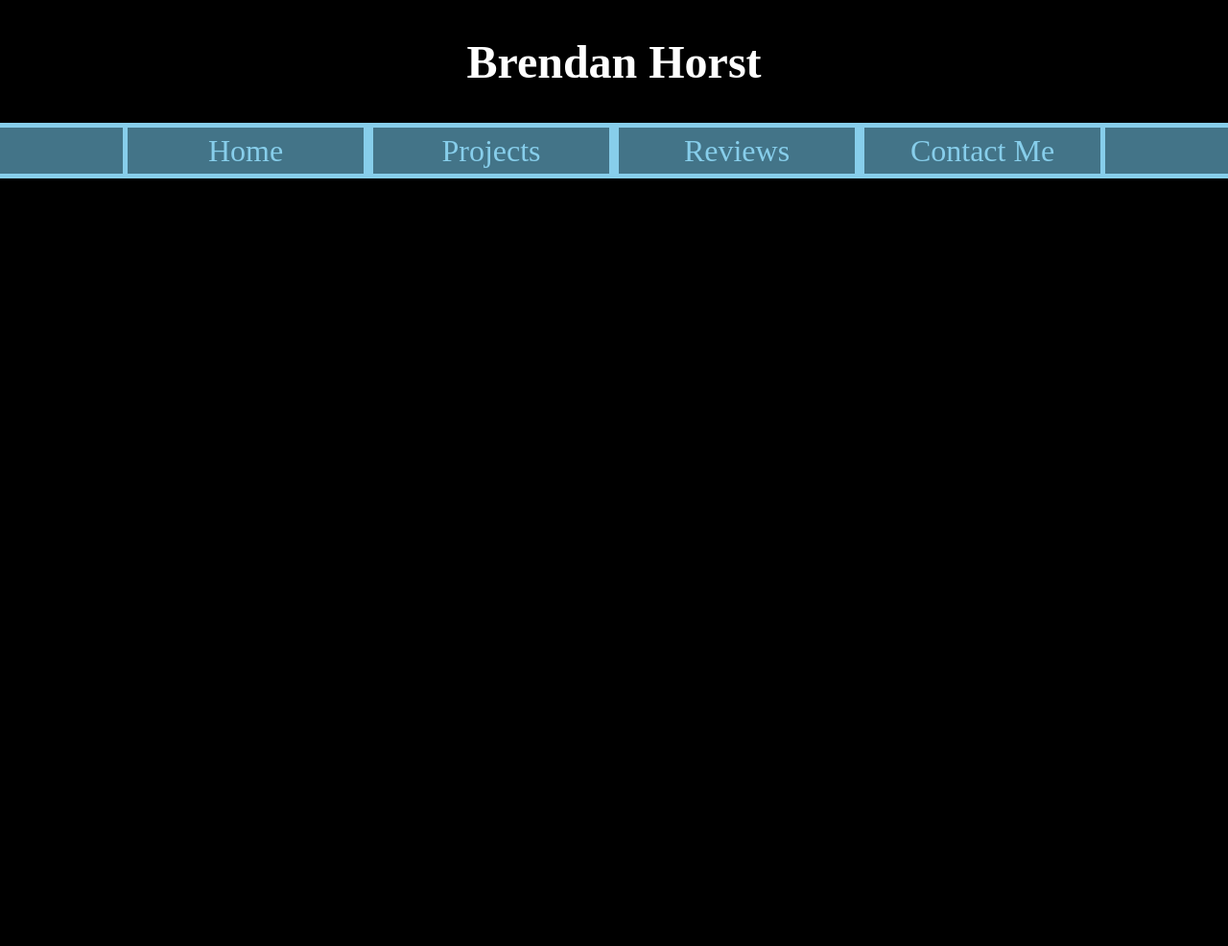
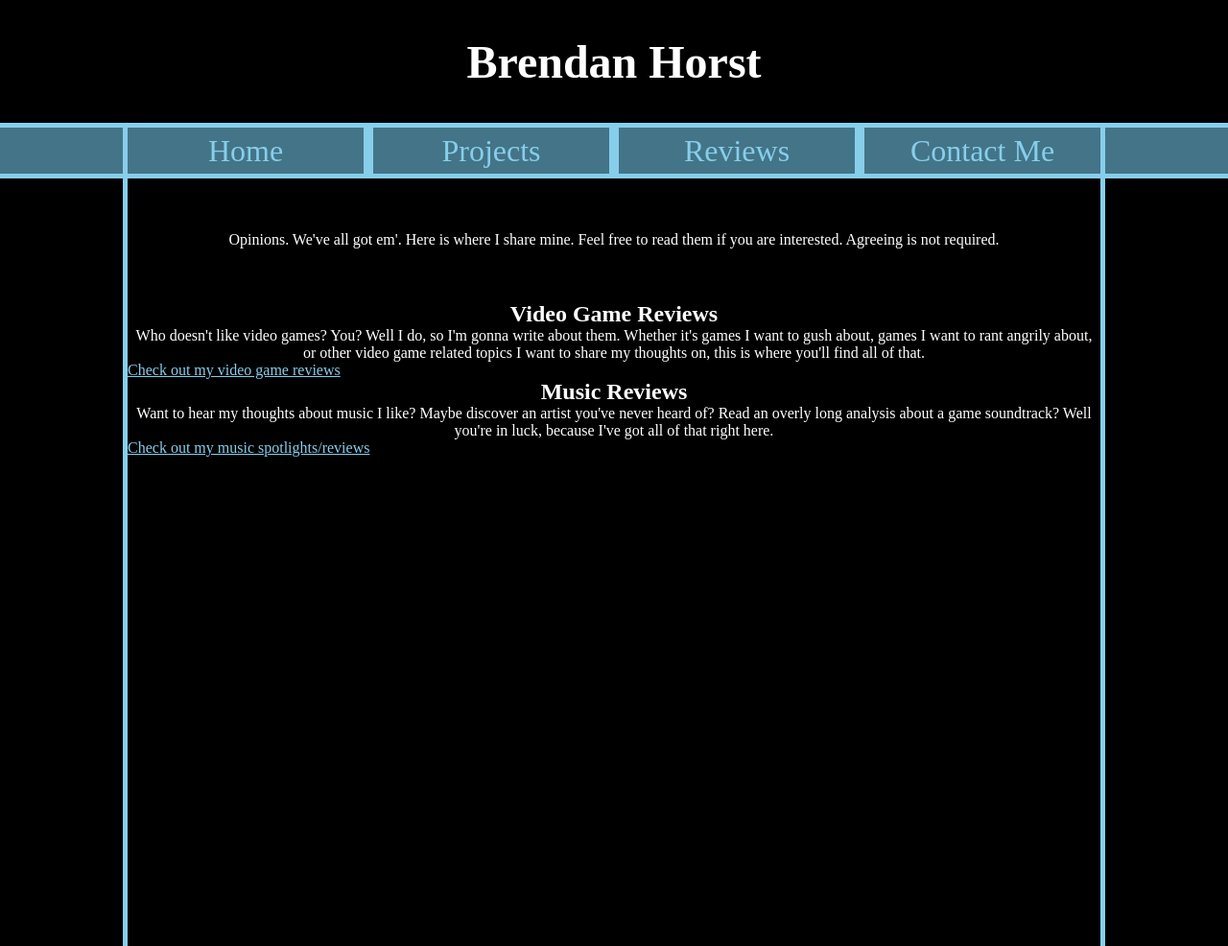
Before and after one commit to BrendanHorst/BrendanHorst.github.io, a website: page reviews/index.html in a window 1280 px wide. Shown: the whole page at 96% size. Before the commit the page ends 800 px from the top, so only its background shows below. Drawn offline with Linux system fonts and the light colour scheme.

Commit message:
Added content to the reviews index page and made some minor code formatting fixes

```diff
--- a/reviews/index.html
+++ b/reviews/index.html
@@ -21,6 +21,41 @@
     </ul>
   </nav>
 
+  <main class="reviews">
+
+    <header>
+
+      <p>Opinions. We've all got em'. Here is where I share mine. Feel free
+        to read them if you are interested. Agreeing is not required.</p>
+    </header>
+
+    <article class="games">
+
+      <h2>Video Game Reviews</h2>
+
+      <p>Who doesn't like video games? You? Well I do, so I'm gonna write about
+        them. Whether it's games I want to gush about, games I want to rant
+        angrily about, or other video game related topics I want to share my
+        thoughts on, this is where you'll find all of that.</p>
+
+      <a href="#">Check out my video game reviews</a>
+
+    </article>
+
+    <article class="music">
+
+      <h2>Music Reviews</h2>
+
+      <p>Want to hear my thoughts about music I like? Maybe discover an artist
+        you've never heard of? Read an overly long analysis about a game
+        soundtrack? Well you're in luck, because I've got all of that right
+        here.</p>
+
+      <a href="#">Check out my music spotlights/reviews</a>
+
+    </article>
+  </main>
+
 </body>
 
 </html>
```
Also changed, not shown: index.html (+4 -1 lines), projects/index.html (+3 -2 lines), 1 other file.
